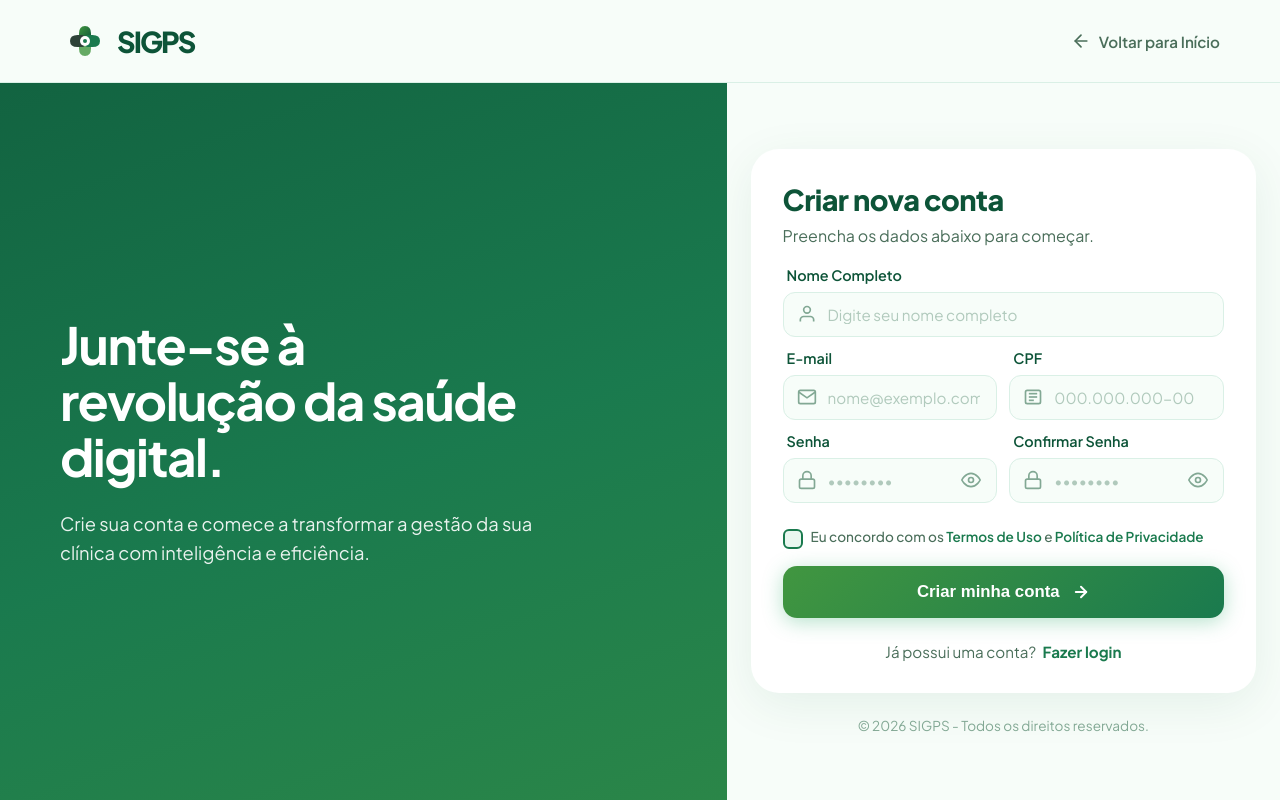
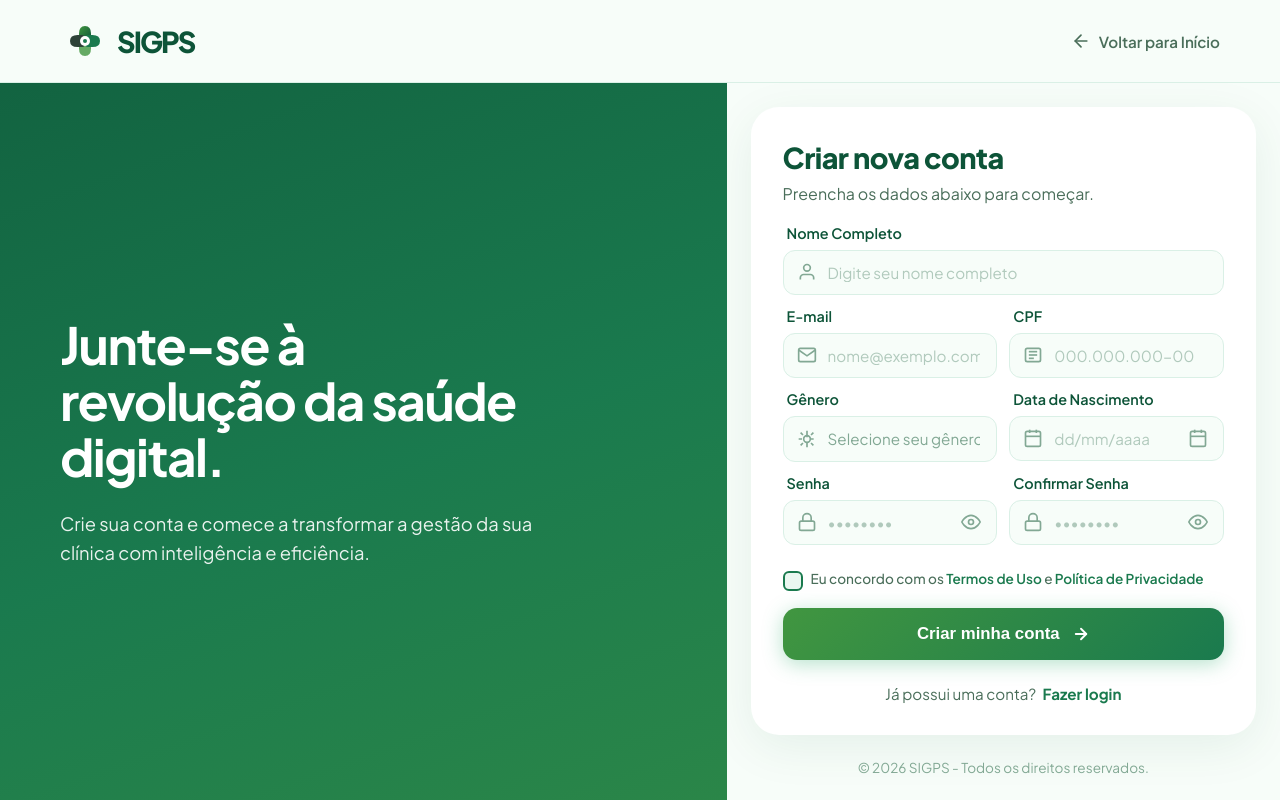
Before and after one commit to JosiasAz/SIGPS-Frontend, an Angular app: page /cadastro in a window 1280 px wide. Built offline with nearby package versions, Linux system fonts and the light colour scheme.

Commit message:
implementação de campos no formulario de cadastro

```diff
--- a/src/app/pages/cadastro/cadastro.html
+++ b/src/app/pages/cadastro/cadastro.html
@@ -87,6 +87,50 @@
                         </div>
                     </div>
 
+                    <!-- Gênero -->
+                    <div class="input-group">
+                        <label for="genero">Gênero</label>
+                        <div class="input-wrapper">
+                            <svg class="input-icon" width="20" height="20" viewBox="0 0 24 24" fill="none"
+                                stroke="currentColor" stroke-width="2">
+                                <circle cx="12" cy="12" r="4" />
+                                <path d="M12 2v8M12 16v6M6 12H2M16 12h4M7.17 7.17L4.34 4.34M16.83 16.83L19.66 19.66M16.83 7.17L19.66 4.34M7.17 16.83L4.34 19.66" />
+                            </svg>
+                            <select id="genero" name="genero" [(ngModel)]="userData.genero" required>
+                                <option value="" disabled selected>Selecione seu gênero</option>
+                                <option value="masculino">Masculino</option>
+                                <option value="feminino">Feminino</option>
+                                <option value="outro">Outro</option>
+                                <option value="prefiro-nao">Prefiro não informar</option>
+                            </select>
+                        </div>
+                    </div>
+
+                    <!-- Data de Nascimento -->
+                    <div class="input-group">
+                        <label for="dataNascimento">Data de Nascimento</label>
+                        <div class="input-wrapper">
+                            <svg class="input-icon" width="20" height="20" viewBox="0 0 24 24" fill="none"
+                                stroke="currentColor" stroke-width="2">
+                                <rect x="3" y="4" width="18" height="18" rx="2" ry="2" />
+                                <line x1="16" y1="2" x2="16" y2="6" />
+                                <line x1="8" y1="2" x2="8" y2="6" />
+                                <line x1="3" y1="10" x2="21" y2="10" />
+                            </svg>
+                            <input type="text" id="dataNascimento" name="dataNascimento" placeholder="dd/mm/aaaa"
+                                [(ngModel)]="userData.dataNascimento" (input)="formatDate($event)" required />
+                            <button type="button" class="date-toggle" (click)="toggleDatePicker()">
+                                <svg width="20" height="20" viewBox="0 0 24 24" fill="none"
+                                    stroke="currentColor" stroke-width="2">
+                                    <rect x="3" y="4" width="18" height="18" rx="2" ry="2" />
+                                    <line x1="16" y1="2" x2="16" y2="6" />
+                                    <line x1="8" y1="2" x2="8" y2="6" />
+                                    <line x1="3" y1="10" x2="21" y2="10" />
+                                </svg>
+                            </button>
+                        </div>
+                    </div>
+
                     <!-- Senha -->
                     <div class="input-group">
                         <label for="password">Senha</label>
--- a/src/app/pages/cadastro/cadastro.scss
+++ b/src/app/pages/cadastro/cadastro.scss
@@ -238,7 +238,62 @@
                 }
             }
 
+            select {
+                width: 100%;
+                padding: 12px 16px 12px 44px;
+                border-radius: 12px;
+                border: 1.5px solid var(--border);
+                background: var(--bg);
+                font-size: 0.95rem;
+                font-family: inherit;
+                transition: all 0.2s ease;
+                color: var(--text);
+                cursor: pointer;
+                appearance: none;
+
+                option {
+                    color: var(--text);
+                    background: white;
+                }
+
+                option:first-child {
+                    color: var(--text-light);
+                }
+
+                &:focus {
+                    outline: none;
+                    border-color: var(--green);
+                    background: white;
+                    box-shadow: 0 0 0 4px rgba(65, 150, 64, 0.08);
+                }
+
+                &:disabled {
+                    color: var(--text-light);
+                    cursor: not-allowed;
+                }
+
+                &:invalid {
+                    color: var(--text-light);
+                }
+            }
+
             .password-toggle {
+                position: absolute;
+                right: 16px;
+                background: none;
+                border: none;
+                color: var(--text-light);
+                cursor: pointer;
+                display: flex;
+                align-items: center;
+                transition: color 0.2s;
+
+                &:hover {
+                    color: var(--green-dark);
+                }
+            }
+
+            .date-toggle {
                 position: absolute;
                 right: 16px;
                 background: none;
--- a/src/app/pages/cadastro/cadastro.ts
+++ b/src/app/pages/cadastro/cadastro.ts
@@ -19,12 +19,15 @@ export class Cadastro {
     nome: '',
     email: '',
     cpf: '',
+    genero: '',
+    dataNascimento: '',
     password: '',
     confirmPassword: ''
   };
 
   showPassword = signal(false);
   showConfirmPassword = signal(false);
+  showDatePicker = signal(false);
   isLoading = signal(false);
   errorMessage = signal('');
 
@@ -34,6 +37,28 @@ export class Cadastro {
 
   toggleConfirmPassword() {
     this.showConfirmPassword.set(!this.showConfirmPassword());
+  }
+
+  toggleDatePicker() {
+    this.showDatePicker.set(!this.showDatePicker());
+  }
+
+  formatDate(event: Event) {
+    const input = event.target as HTMLInputElement;
+    let value = input.value.replace(/\D/g, '');
+
+    if (value.length > 8) {
+      value = value.substring(0, 8);
+    }
+
+    if (value.length > 4) {
+      value = value.replace(/(\d{2})(\d{2})(\d{4})/, "$1/$2/$3");
+    } else if (value.length > 2) {
+      value = value.replace(/(\d{2})(\d{2})/, "$1/$2");
+    }
+
+    input.value = value;
+    this.userData.dataNascimento = value;
   }
 
   formatCpf(event: Event) {
--- a/src/app/pages/login/login.html
+++ b/src/app/pages/login/login.html
@@ -131,7 +131,7 @@
             </form>
 
             <div class="form-footer">
-                <p>Ainda não tem uma conta? <a routerLink="/cadastro">Solicite acesso</a></p>
+                <p>Ainda não tem uma conta? <a routerLink="/cadastro">Faça seu cadastro</a></p>
             </div>
             }
         </div>
```
